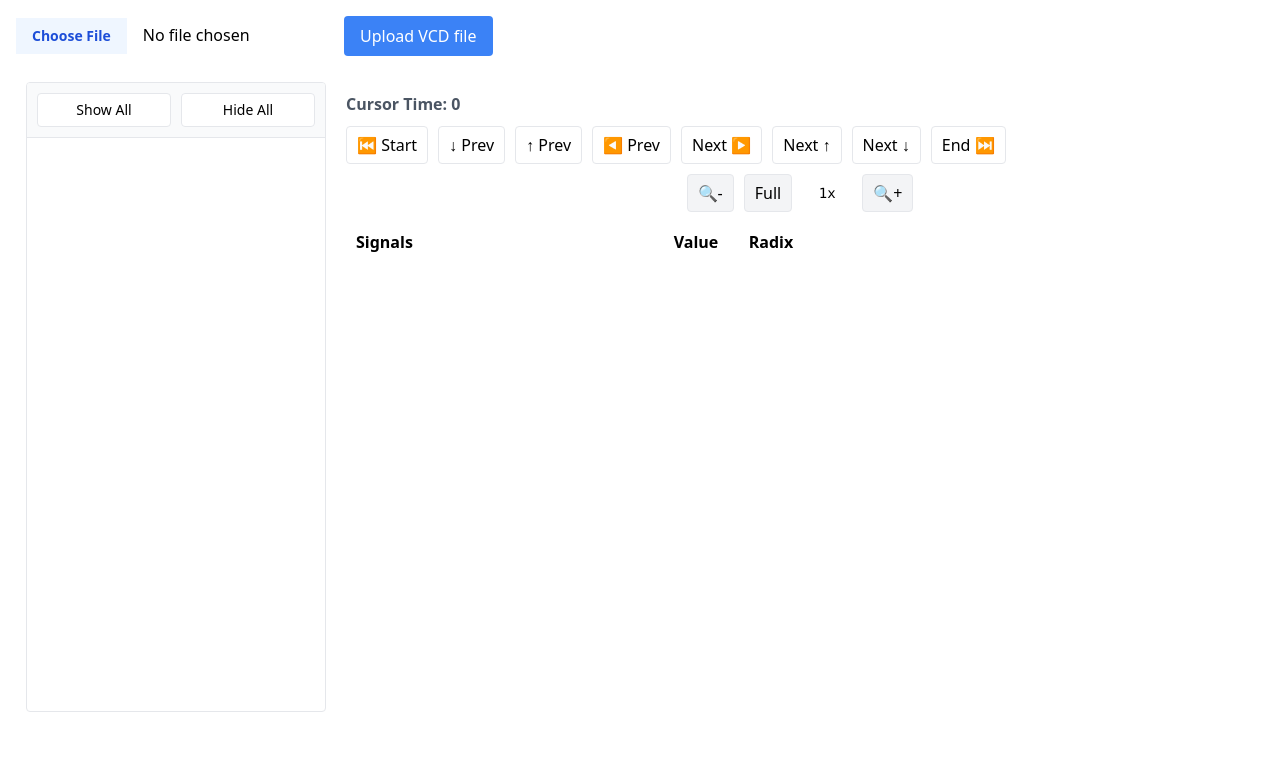
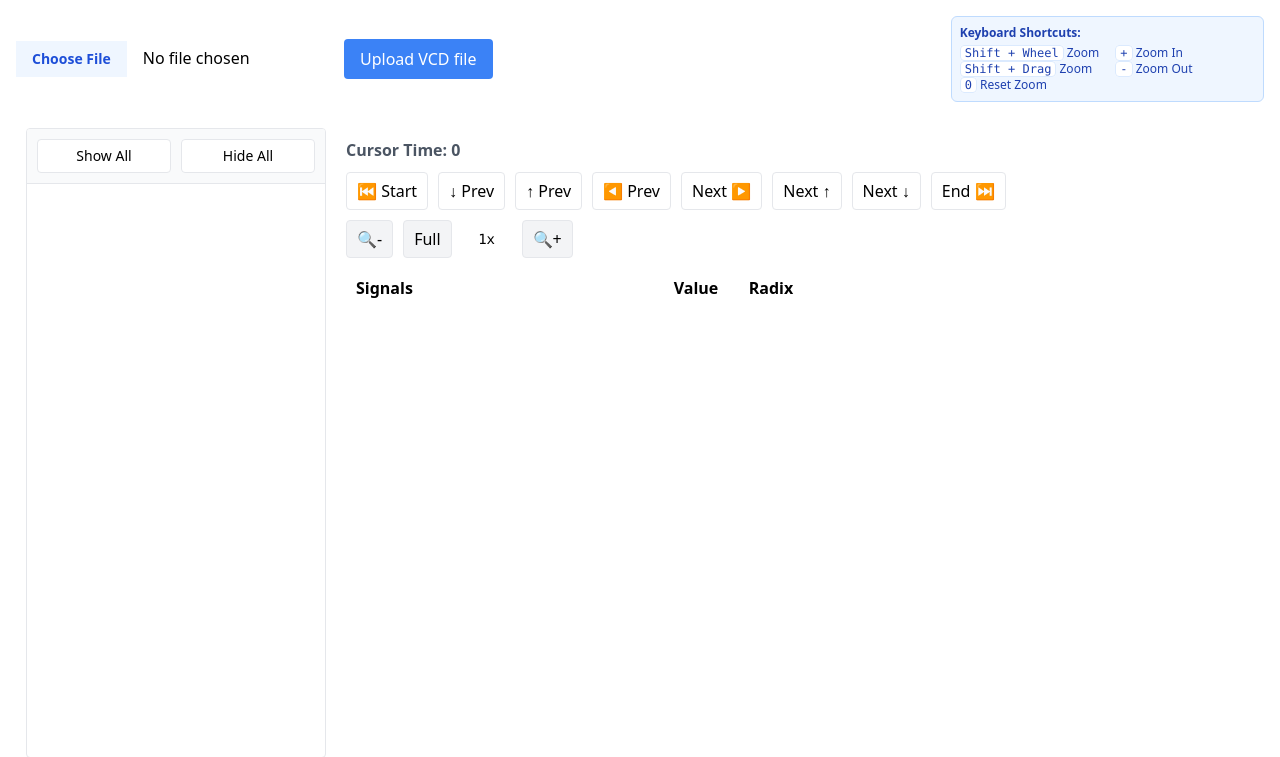
Before and after one commit to finnhem/mywave, a Django app: page / in a window 1280 px wide. Shown: the top 757 px of the page. Run offline with Django 4.2, Linux system fonts and the light colour scheme; some libraries are stand-ins or nearby versions.

Commit message:
refactor: Update zoom functionality to use shift key for zooming
- Change mouse wheel zoom handling to trigger on shift key instead of ctrl key in `ZoomController` and `WaveformCell`.
- Update keyboard shortcuts in the UI to reflect the new shift+wheel and shift+drag zoom actions.
- Refactor related methods to ensure consistent behavior across zoom interactions, enhancing user experience.

```diff
--- a/apps/waveform/static/waveform/js/components/WaveformCell.ts
+++ b/apps/waveform/static/waveform/js/components/WaveformCell.ts
@@ -193,8 +193,8 @@ export class WaveformCell extends BaseCell {
     }
 
     this._zoomHandler = (event: WheelEvent) => {
-      // Only handle wheel events with ctrl key (zoom)
-      if (event.ctrlKey || event.metaKey) {
+      // Only handle wheel events with shift key (zoom)
+      if (event.shiftKey) {
         event.preventDefault();
 
         // Calculate the point under cursor in time
--- a/apps/waveform/static/waveform/js/controllers/KeyboardController.ts
+++ b/apps/waveform/static/waveform/js/controllers/KeyboardController.ts
@@ -24,15 +24,12 @@ export class KeyboardController {
   private initializeKeyboardShortcuts(): void {
     document.addEventListener('keydown', (event) => {
       // Prevent default for navigation keys to avoid page scrolling
-      if (
-        ['ArrowLeft', 'ArrowRight', 'ArrowUp', 'ArrowDown', '+', '-', '=', '0'].includes(event.key)
-      ) {
+      if (['ArrowLeft', 'ArrowRight', 'ArrowUp', 'ArrowDown', '+', '-', '0'].includes(event.key)) {
         event.preventDefault();
       }
 
       switch (event.key) {
         case '+':
-        case '=': // = is on the same key as + without shift
           // Zoom in around cursor
           viewport.zoomIn(cursor.currentTime);
           this.updateZoomDisplay();
--- a/apps/waveform/templates/waveform/index.html
+++ b/apps/waveform/templates/waveform/index.html
@@ -12,7 +12,26 @@
         <div class="flex items-center gap-4">
             <input type="file" name="vcd_file" accept=".vcd" required class="file:mr-4 file:py-2 file:px-4 file:border-0 file:text-sm file:font-semibold file:bg-blue-50 file:text-blue-700 hover:file:bg-blue-100">
             <button type="submit" class="px-4 py-2 bg-blue-500 text-white rounded hover:bg-blue-600">Upload VCD file</button>
-            <div id="file-upload-status" class="ml-auto"></div>
+            <div id="shortcuts-card" class="ml-auto bg-blue-50 border border-blue-200 rounded-md p-2 text-xs text-blue-800">
+                <div class="font-semibold mb-1">Keyboard Shortcuts:</div>
+                <div class="grid grid-cols-2 gap-x-4">
+                    <div>
+                        <span class="font-mono bg-white px-1 rounded border border-blue-100">Shift + Wheel</span> Zoom
+                    </div>
+                    <div>
+                        <span class="font-mono bg-white px-1 rounded border border-blue-100">+</span> Zoom In
+                    </div>
+                    <div>
+                        <span class="font-mono bg-white px-1 rounded border border-blue-100">Shift + Drag</span> Zoom
+                    </div>
+                    <div>
+                        <span class="font-mono bg-white px-1 rounded border border-blue-100">-</span> Zoom Out
+                    </div>
+                    <div>
+                        <span class="font-mono bg-white px-1 rounded border border-blue-100">0</span> Reset Zoom
+                    </div>
+                </div>
+            </div>
         </div>
     </form>
     <div id="workspace" class="grid grid-cols-[300px_1fr] gap-5 h-[calc(100vh-150px)] p-2.5 overflow-hidden">
@@ -36,11 +55,13 @@
                     <button class="px-2.5 py-1.5 border border-gray-200 rounded hover:bg-gray-100">Next ↓</button>
                     <button class="px-2.5 py-1.5 border border-gray-200 rounded hover:bg-gray-100">End ⏭</button>
                 </div>
-                <div id="zoom-controls" class="flex items-center justify-center gap-2.5 my-2.5">
-                    <button id="zoom-out" class="px-2.5 py-1.5 text-base bg-gray-100 border border-gray-200 rounded hover:bg-gray-200">🔍-</button>
-                    <button id="zoom-full" class="px-2.5 py-1.5 text-base bg-gray-100 border border-gray-200 rounded hover:bg-gray-200">Full</button>
-                    <span id="zoom-level" class="font-mono text-sm min-w-[50px] text-center">1x</span>
-                    <button id="zoom-in" class="px-2.5 py-1.5 text-base bg-gray-100 border border-gray-200 rounded hover:bg-gray-200">🔍+</button>
+                <div class="flex items-center justify-between gap-2.5 my-2.5">
+                    <div id="zoom-controls" class="flex items-center gap-2.5">
+                        <button id="zoom-out" class="px-2.5 py-1.5 text-base bg-gray-100 border border-gray-200 rounded hover:bg-gray-200">🔍-</button>
+                        <button id="zoom-full" class="px-2.5 py-1.5 text-base bg-gray-100 border border-gray-200 rounded hover:bg-gray-200">Full</button>
+                        <span id="zoom-level" class="font-mono text-sm min-w-[50px] text-center">1x</span>
+                        <button id="zoom-in" class="px-2.5 py-1.5 text-base bg-gray-100 border border-gray-200 rounded hover:bg-gray-200">🔍+</button>
+                    </div>
                 </div>
             </div>
             <div id="waveform-display-container" class="flex flex-col overflow-hidden relative flex-grow min-w-fit">
```
Also changed, not shown: apps/waveform/static/waveform/js/controllers/ZoomController.ts (+18 -32 lines), apps/waveform/static/waveform/js/utils/zoom.ts (+16 -8 lines).
